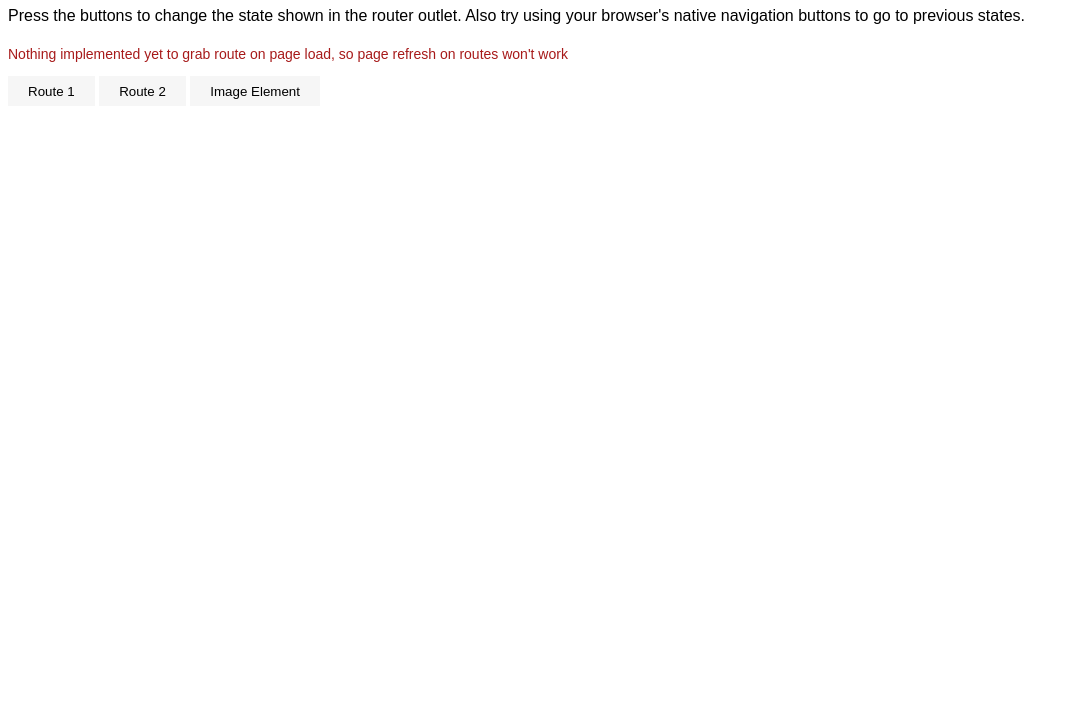
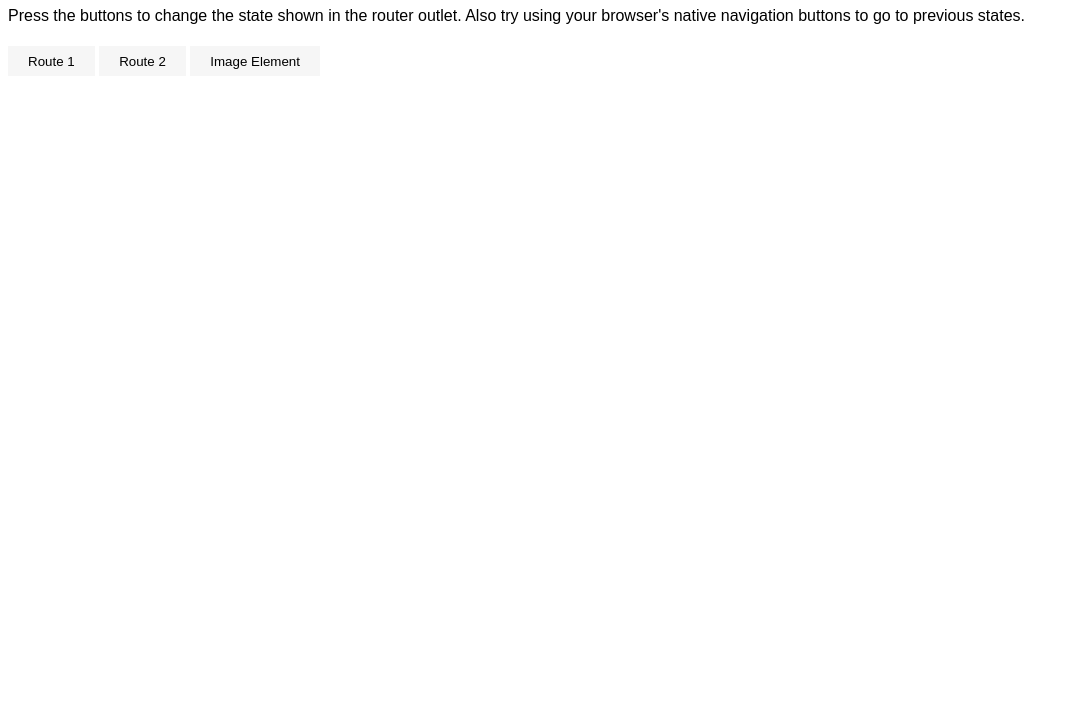
Before and after one commit to sandorengholm/webcomponents-router, a website: page index.html in a window 1280 px wide. Shown: the part 73-800 px from the top of the page, without its empty margins (0-1079 px from the left). Drawn offline with Linux system fonts and the light colour scheme.

Commit message:
package.json

```diff
--- a/index.html
+++ b/index.html
@@ -13,17 +13,12 @@
         h1, h4, p {
             font-weight: 100;
         }
-        p {
-            font-size: 14px;
-            color: rgb(167, 26, 26);
-        }
     </style>
 </head>
 <body>
     <!--Introduction-->
     <h1>Web Components - Router Demo</h1>
     <h4>Press the buttons to change the state shown in the router outlet. Also try using your browser's native navigation buttons to go to previous states.</h4>
-    <p>Nothing implemented yet to grab route on page load, so page refresh on routes won't work</p>
 
     <!--Router links for navigating routes-->
     <router-link href="/route1">Route 1</router-link>
```
Also changed, not shown: package.json (added, +25 -0 lines), 1 other file.
